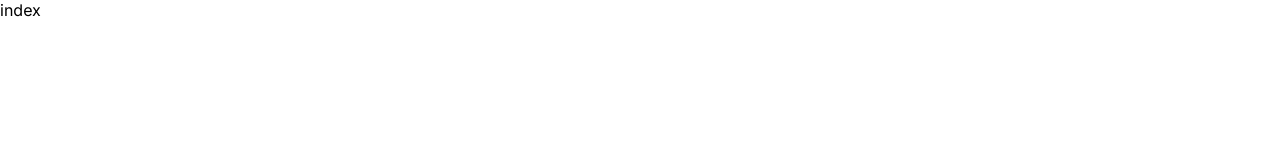
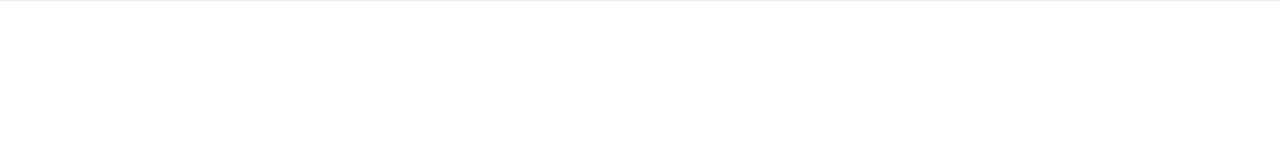
Before and after one commit to amiabl-programr/hng_linktree-clone, a React (Create React App) app: page /contact in a window 1280 px wide. Shown: the top 160 px of the page. Built offline with nearby package versions, Linux system fonts and the light colour scheme.

Commit message:
feat: add footer component

```diff
--- a/src/Pages/Contact/index.js
+++ b/src/Pages/Contact/index.js
@@ -2,7 +2,14 @@ import React from 'react'
 
 function Contact() {
     return (
-        <div>index</div>
+        <>
+        <main>
+
+        </main>
+        <footer>
+
+        </footer>
+        </>
     )
 }
 
```
Also changed, not shown: src/Components/Footer/index.css (added), src/Components/Footer/index.js (added).
